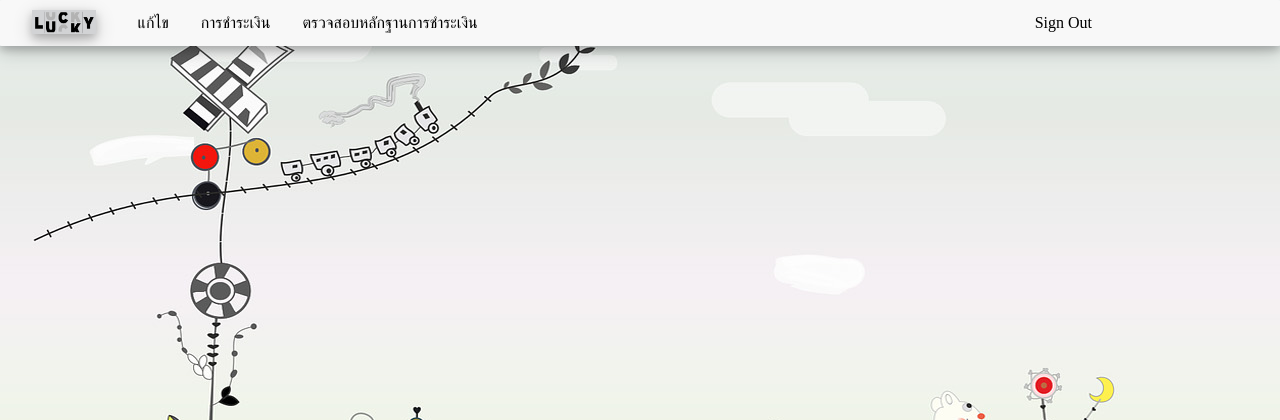
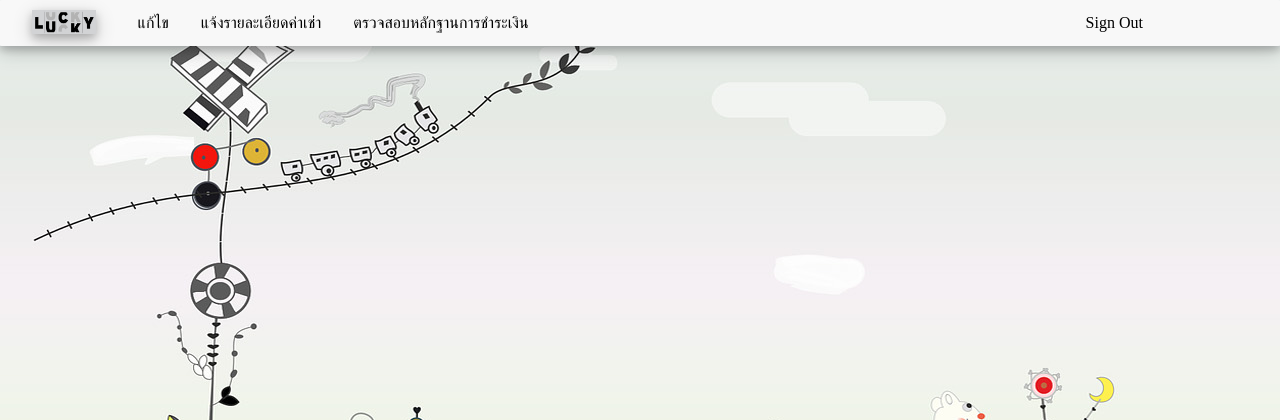
Before and after one commit to kaimook-pearl/Bisad, a PHP site: page / in a window 1280 px wide. Shown: the top 420 px of the page. Run offline with PHP 8.4, Linux system fonts and the light colour scheme; a user stored in the database is signed in.

Commit message:
Update admin.php

```diff
--- a/views/admin.php
+++ b/views/admin.php
@@ -14,10 +14,9 @@
     <div class="index" onclick="location.href='?page=home';">
         <img src="image/logo1.jpg" style="width: 4em; height: 1.5em;"></a>
     </div>
-
     <div class="navbar">
       <a href="?page=edit">แก้ไข</a>
-      <a href="?page=announce">การชำระเงิน</a>
+      <a href="?page=announce">แจ้งรายละเอียดค่าเช่า</a>
       <a href="?page=payment">ตรวจสอบหลักฐานการชำระเงิน</a>
     </div>
 
```
